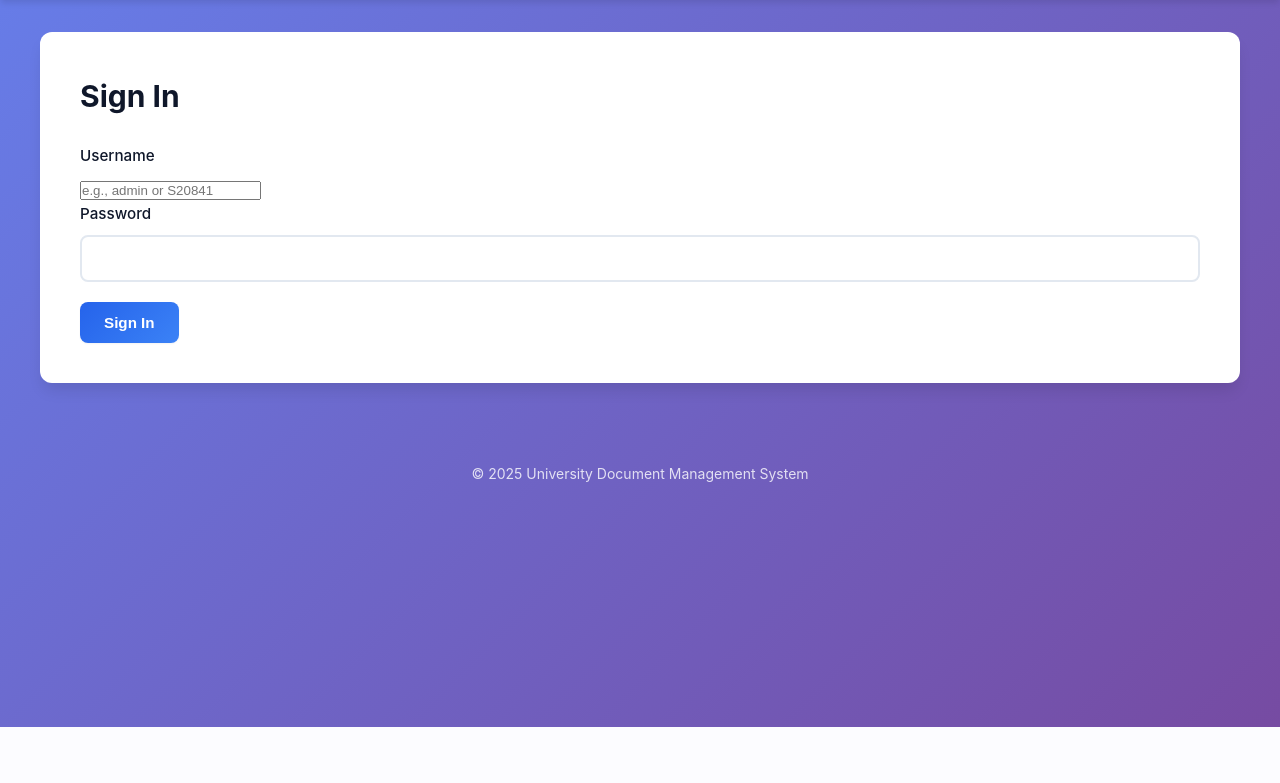
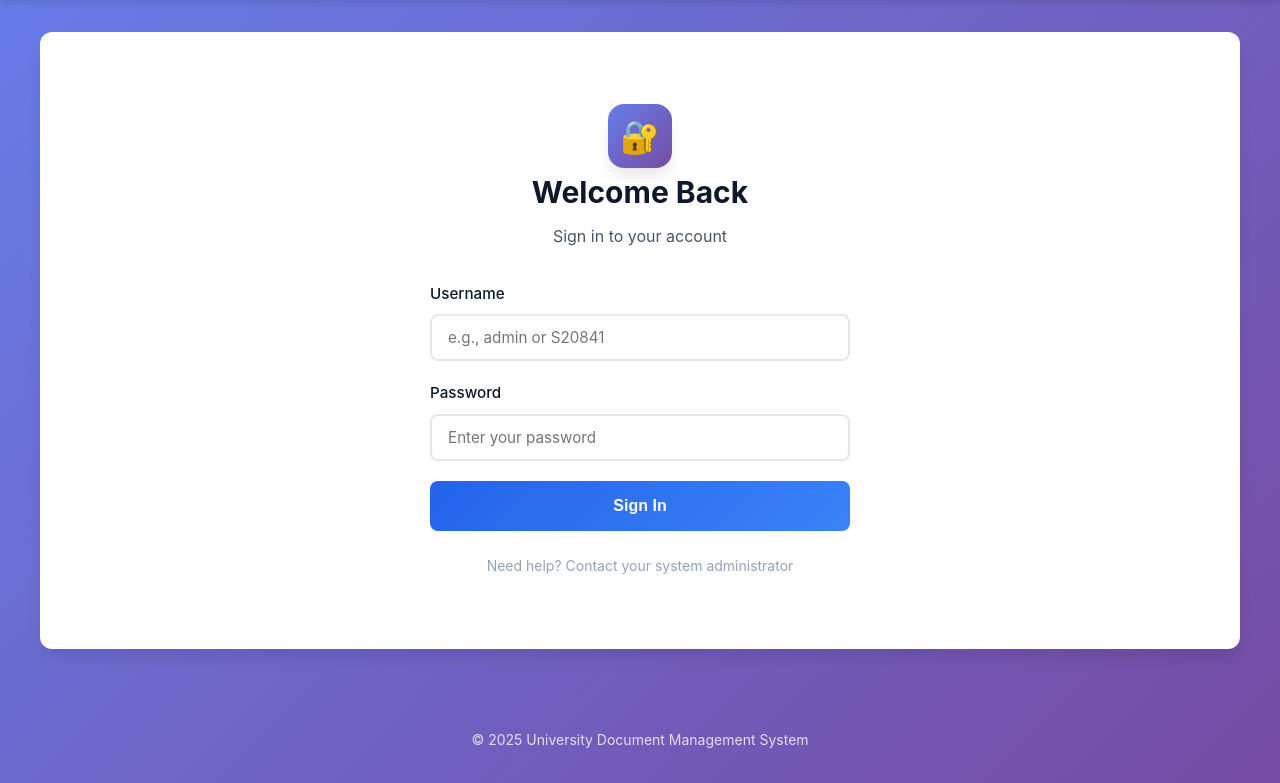
Before and after one commit to Yasela-dissanayake/University-Document-Management, a Flask app: page /login in a window 1280 px wide. Shown: the part 73-856 px from the top of the page. Before the commit the page ends 800 px from the top, so only its background shows below. Run offline with Flask 3, Linux system fonts and the light colour scheme; parts of the project's set-up code (start-up, migrations or seed data) failed here and were passed over.

Commit message:
login page improved

```diff
--- a/python_backend/templates/login.html
+++ b/python_backend/templates/login.html
@@ -1,8 +1,33 @@
 {% extends "layout.html" %} {% block content %}
-<h2>Sign In</h2>
-<form method="post" action="{{ url_for('login') }}">
+<div style="max-width: 420px; margin: 2rem auto">
+  <div style="text-align: center; margin-bottom: 2rem">
+    <div
+      style="
+        display: inline-block;
+        background: linear-gradient(135deg, #667eea 0%, #764ba2 100%);
+        width: 64px;
+        height: 64px;
+        border-radius: 16px;
+        display: flex;
+        align-items: center;
+        justify-content: center;
+        margin-bottom: 1rem;
+        margin: auto;
+        box-shadow: 0 10px 15px -3px rgba(0, 0, 0, 0.1);
+      "
+    >
+      <span style="font-size: 2rem">🔐</span>
+    </div>
+    <h2 style="margin: 0">Welcome Back</h2>
+    <p style="color: var(--text-secondary); margin-top: 0.5rem">
+      Sign in to your account
+    </p>
+  </div>
+
+  <form method="post" action="{{ url_for('login') }}" style="margin-top: 0">
     <label for="username">Username</label>
     <input
+      type="text"
       id="username"
       name="username"
       required
@@ -10,12 +35,32 @@
     />
 
     <label for="password">Password</label>
-  <input id="password" name="password" type="password" required />
+    <input
+      id="password"
+      name="password"
+      type="password"
+      required
+      placeholder="Enter your password"
+    />
 
     {% if request.args.get('next') %}
     <input type="hidden" name="next" value="{{ request.args.get('next') }}" />
     {% endif %}
 
-  <button type="submit">Sign In</button>
+    <button type="submit" style="width: 100%; padding: 1rem; font-size: 1rem">
+      Sign In
+    </button>
   </form>
+
+  <p
+    style="
+      text-align: center;
+      margin-top: 1.5rem;
+      color: var(--text-tertiary);
+      font-size: 0.875rem;
+    "
+  >
+    Need help? Contact your system administrator
+  </p>
+</div>
 {% endblock %}
```
Lines whose indentation alone changed are shown as unchanged.
